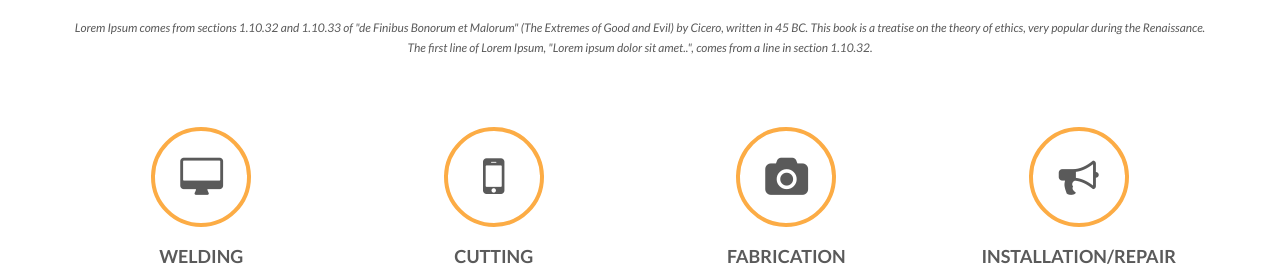
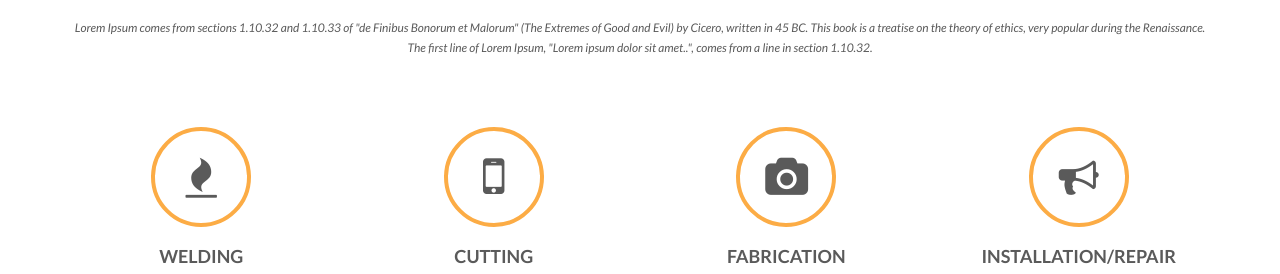
Before and after one commit to thompsonweldingusa/thompsonweldingusa.github.io, a plain HTML site: page index.html in a window 1280 px wide. Shown: the part 2112-2386 px from the top of the page. Drawn offline with nearby package versions, Linux system fonts and the light colour scheme.

Commit message:
Add files via upload

```diff
--- a/index.html
+++ b/index.html
@@ -245,7 +245,7 @@
             <div class="space"></div>
             <div class="row">
                 <div class="col-md-3 col-sm-6 service">
-                    <i class="fa fa-desktop"></i>
+                    <i class="fa fa-fire"></i>
                     <h4><strong>Welding</strong></h4>
                     <p>The first line of Lorem Ipsum, "Lorem ipsum dolor sit amet..", comes from a line in section 1.10.32.</p>
                 </div>
```
